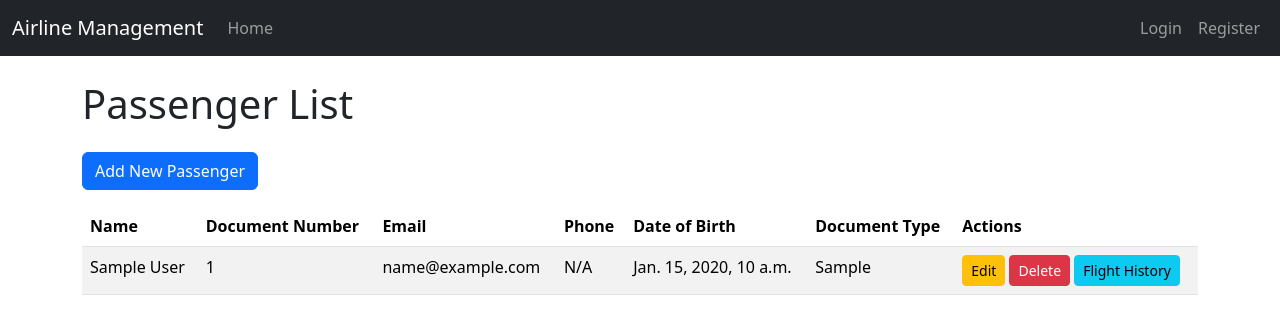
After one commit to ebh2024/EFI_Ing_de_Software, a Django app: template airline/templates/airline/passenger_list.html in a window 1280 px wide. The commit adds this page. Shown: the top 334 px of the page. Run offline with Django 3.2, Linux system fonts and the light colour scheme; the template is opened without the code that fills it: most values are stand-ins (such as "Sample title", 1, 10 or a date in 2020).

Commit message:
Implementación de la gestión de pasajeros: registro, información personal e historial de vuelos.

```diff
--- a/airline/templates/airline/base.html
+++ b/airline/templates/airline/base.html
@@ -21,6 +21,9 @@
                     {% if user.is_authenticated %}
                     <li class="nav-item">
                         <a class="nav-link" href="{% url 'flight_list' %}">Manage Flights</a>
+                    </li>
+                    <li class="nav-item">
+                        <a class="nav-link" href="{% url 'passenger_list' %}">Manage Passengers</a>
                     </li>
                     {% endif %}
                 </ul>
--- /dev/null
+++ b/airline/templates/airline/passenger_list.html
@@ -0,0 +1,40 @@
+{% extends 'airline/base.html' %}
+
+{% block content %}
+<h1 class="mb-4">Passenger List</h1>
+<a href="{% url 'passenger_create' %}" class="btn btn-primary mb-3">Add New Passenger</a>
+<table class="table table-striped">
+    <thead>
+        <tr>
+            <th>Name</th>
+            <th>Document Number</th>
+            <th>Email</th>
+            <th>Phone</th>
+            <th>Date of Birth</th>
+            <th>Document Type</th>
+            <th>Actions</th>
+        </tr>
+    </thead>
+    <tbody>
+        {% for passenger in passengers %}
+        <tr>
+            <td>{{ passenger.first_name }} {{ passenger.last_name }}</td>
+            <td>{{ passenger.document_number }}</td>
+            <td>{{ passenger.email }}</td>
+            <td>{{ passenger.phone|default:"N/A" }}</td>
+            <td>{{ passenger.date_of_birth }}</td>
+            <td>{{ passenger.get_document_type_display }}</td>
+            <td>
+                <a href="{% url 'passenger_update' passenger.pk %}" class="btn btn-sm btn-warning">Edit</a>
+                <a href="{% url 'passenger_delete' passenger.pk %}" class="btn btn-sm btn-danger">Delete</a>
+                <a href="{% url 'passenger_flight_history' passenger.pk %}" class="btn btn-sm btn-info">Flight History</a>
+            </td>
+        </tr>
+        {% empty %}
+        <tr>
+            <td colspan="7">No passengers found.</td>
+        </tr>
+        {% endfor %}
+    </tbody>
+</table>
+{% endblock %}
--- a/airline/urls.py
+++ b/airline/urls.py
@@ -12,4 +12,10 @@ urlpatterns = [
     path('flights/create/', views.flight_create, name='flight_create'),
     path('flights/update/<int:pk>/', views.flight_update, name='flight_update'),
     path('flights/delete/<int:pk>/', views.flight_delete, name='flight_delete'),
+
+    path('passengers/', views.passenger_list, name='passenger_list'),
+    path('passengers/create/', views.passenger_create, name='passenger_create'),
+    path('passengers/update/<int:pk>/', views.passenger_update, name='passenger_update'),
+    path('passengers/delete/<int:pk>/', views.passenger_delete, name='passenger_delete'),
+    path('passengers/<int:pk>/history/', views.passenger_flight_history, name='passenger_flight_history'),
 ]
```
Also changed, not shown: airline/forms.py (+9 -1 lines), airline/models.py (+10 -1 lines), airline/templates/airline/passenger_confirm_delete.html (added, +11 -0 lines), airline/templates/airline/passenger_flight_history.html (added, +34 -0 lines), airline/templates/airline/passenger_form.html (added, +11 -0 lines), airline/views.py (+44 -2 lines), airline/migrations/0002_passenger_last_name_flighthistory.py (added).
